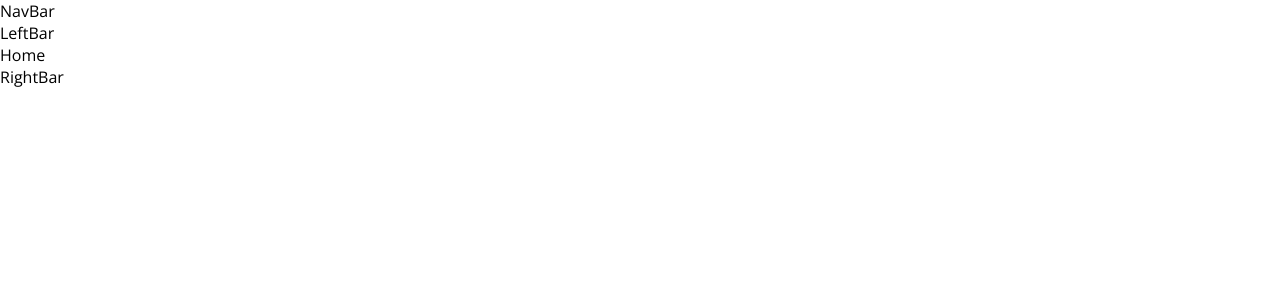
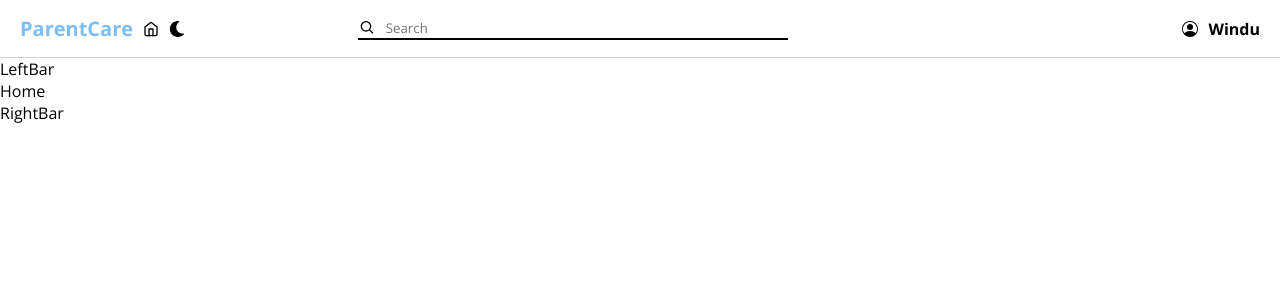
Before and after one commit to PuddingJay/ParentCare-C22-135, a React (Create React App) app: page / in a window 1280 px wide. Shown: the top 300 px of the page. Built offline with nearby package versions, Linux system fonts and the light colour scheme.

Commit message:
add Navbar for Layout, add react-icons

```diff
--- a/package.json
+++ b/package.json
@@ -8,6 +8,7 @@
     "@testing-library/user-event": "^13.5.0",
     "react": "^18.0.0",
     "react-dom": "^18.0.0",
+    "react-icons": "^4.7.1",
     "react-router-dom": "^6.4.4",
     "react-scripts": "^5.0.1",
     "sass": "^1.56.1",
--- a/src/components/nav-bar/NavBar.jsx
+++ b/src/components/nav-bar/NavBar.jsx
@@ -1,9 +1,33 @@
 import React from 'react';
 import './navBar.scss';
+import { Link } from 'react-router-dom';
+import { FaMoon, FaSun } from 'react-icons/fa';
+import { FiHome } from 'react-icons/fi';
+import { CgSearch } from 'react-icons/cg';
+import { BsPersonCircle } from 'react-icons/bs';
 
 const NavBar = () => {
   return (
-    <div>NavBar</div>
+    <div className="navBar">
+      <div className="left">
+        <Link to='/' style={{ textDecoration: 'none' }}>
+          <span>ParentCare</span>
+        </Link>
+        <FiHome />
+        <FaMoon />
+        <div className="search">
+          <CgSearch />
+          <input type="text" placeholder="Search" />
+        </div>
+
+      </div>
+      <div className="right">
+        <BsPersonCircle />
+        <div className="user">
+          <span>Windu</span>
+        </div>
+      </div>
+    </div>
   )
 }
 
--- a/src/components/nav-bar/navBar.scss
+++ b/src/components/nav-bar/navBar.scss
@@ -0,0 +1,49 @@
+.navBar {
+  display: flex;
+  align-items: center;
+  justify-content: space-between;
+  padding: 15px 20px;
+  border-bottom: 1px solid lightgrey;
+
+  .left {
+    flex: 65%;
+    display: flex;
+    align-items: center;
+    gap: 10px;
+
+    span {
+      font-weight: bold;
+      font-size: 20px;
+      color: rgb(123, 190, 248);
+    }
+
+    .search {
+      display: flex;
+      align-items: center;
+      gap: 10px;
+      border-bottom: 2px solid black;
+      margin-left: auto;
+
+
+      input {
+        width: 400px;
+        border: none;
+      }
+
+    }
+  }
+
+  .right {
+    flex: 40%;
+    justify-content: flex-end;
+    display: flex;
+    align-items: center;
+    gap: 10px;
+
+    .user {
+      span {
+        font-weight: bold;
+      }
+    }
+  }
+}
```
Also changed, not shown: 1 other file (tests, documents, lock files or other folders).
